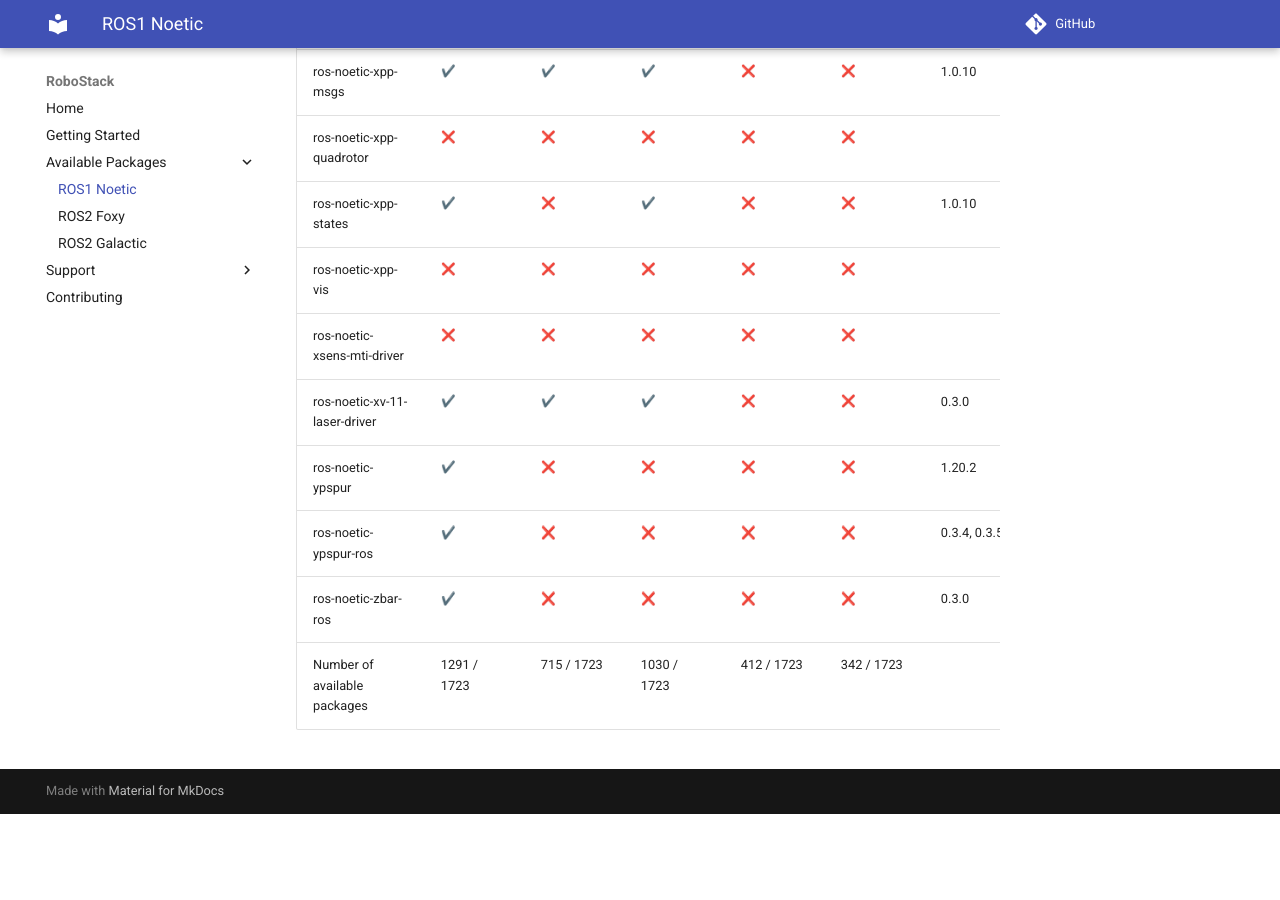
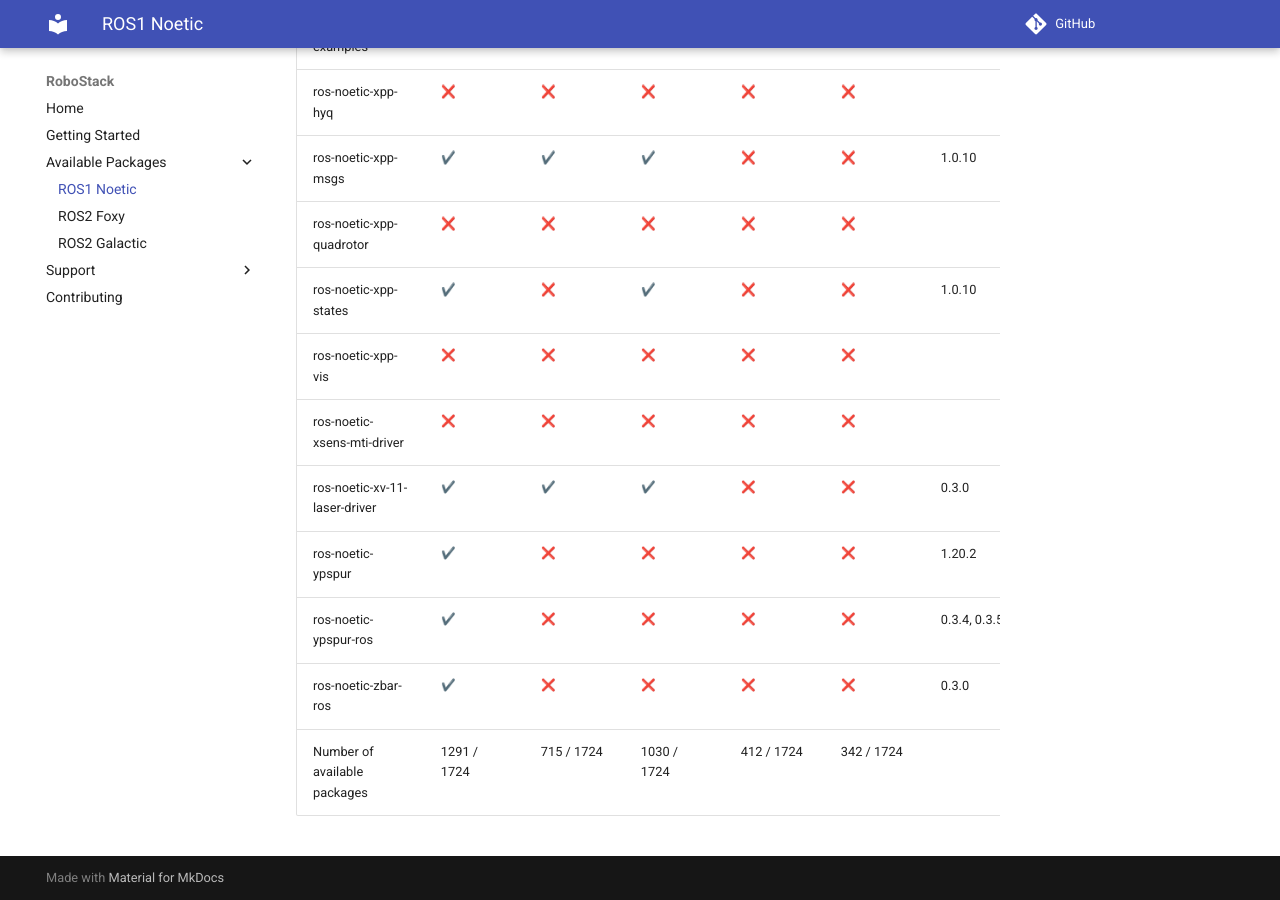
Before and after one commit to RoboStack/robostack.github.io, an MkDocs documentation site: the page built from docs/noetic.md, in a window 1280 px wide and 900 px high, scrolled down 125679 px. Built offline with MkDocs 1.6.1 and Material for MkDocs 9.7.7, drawn with Linux system fonts in a browser that asks for light colours; emoji names are drawn with the system emoji font; comment, search, counter and statistics services are not loaded; before the commit the page ends 126493 px from its top, so only the background shows below that; some of the changed text lies outside the part shown.

Commit message:
Update tables

```diff
--- a/docs/noetic.md
+++ b/docs/noetic.md
@@ -1723,4 +1724,4 @@
 | ros-noetic-ypspur | :heavy_check_mark: { data-sort='1' } | :x: { data-sort='0' } | :x: { data-sort='0' } | :x: { data-sort='0' } | :x: { data-sort='0' } | 1.20.2  |
 | ros-noetic-ypspur-ros | :heavy_check_mark: { data-sort='1' } | :x: { data-sort='0' } | :x: { data-sort='0' } | :x: { data-sort='0' } | :x: { data-sort='0' } | 0.3.4, 0.3.5  |
 | ros-noetic-zbar-ros | :heavy_check_mark: { data-sort='1' } | :x: { data-sort='0' } | :x: { data-sort='0' } | :x: { data-sort='0' } | :x: { data-sort='0' } | 0.3.0  |
-| Number of available packages |  1291 / 1723 | 715 / 1723 | 1030 / 1723 | 412 / 1723 | 342 / 1723 |
+| Number of available packages |  1291 / 1724 | 715 / 1724 | 1030 / 1724 | 412 / 1724 | 342 / 1724 |
```
Also changed, not shown: other parts of docs/noetic.md (+1 -0 lines).
